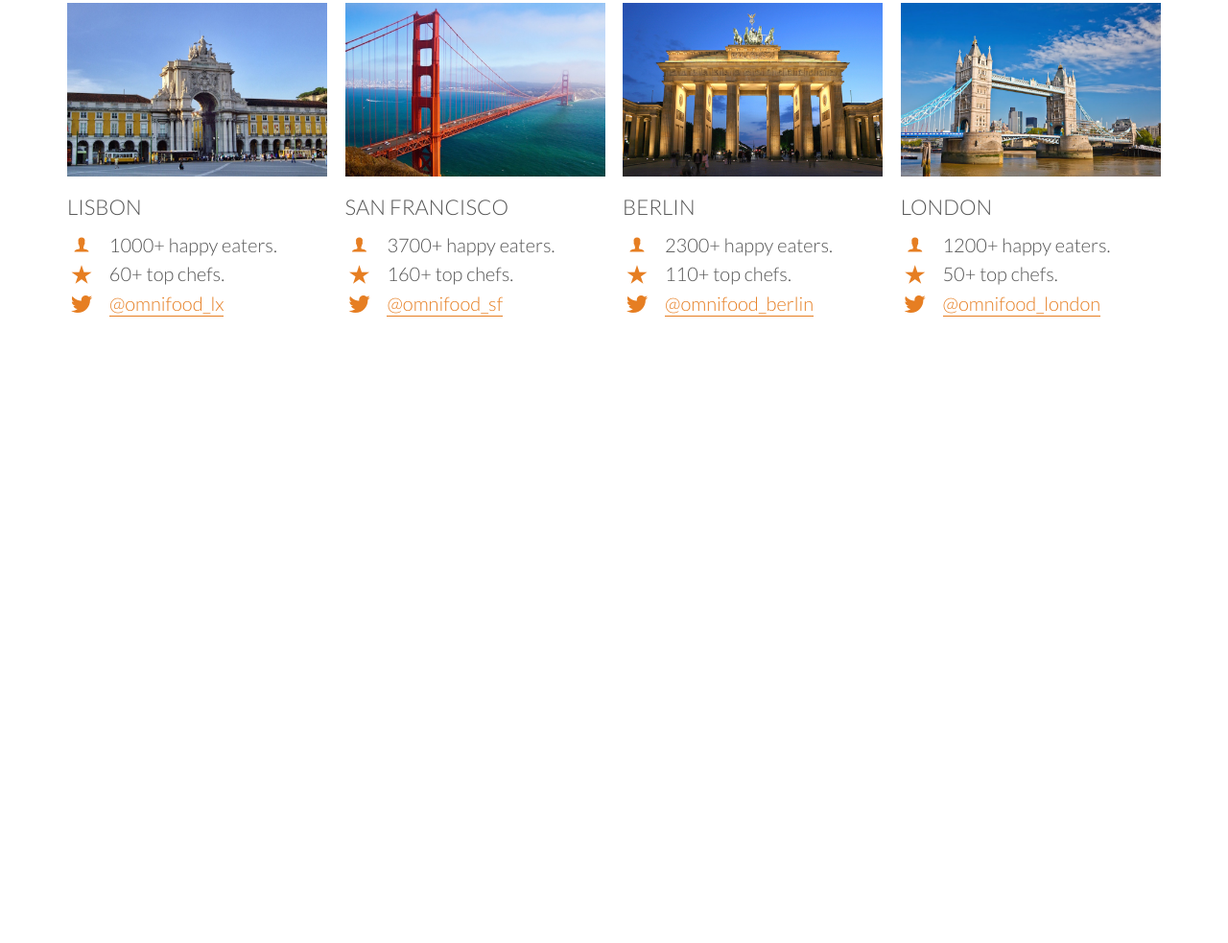
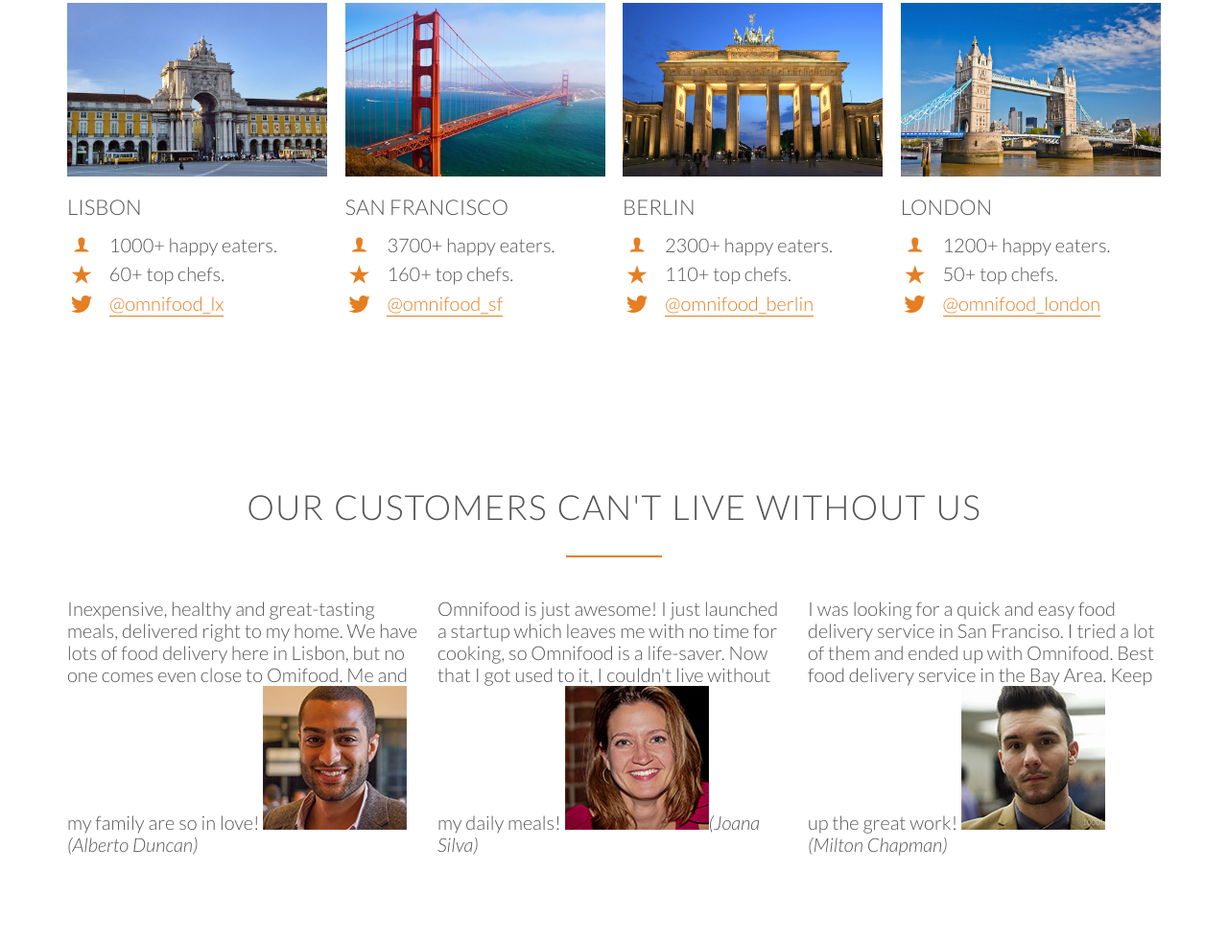
Before and after one commit to alamwebtech/omnifood-project, a plain HTML site: page index.html in a window 1280 px wide. Shown: the part 2881-3864 px from the top of the page at 96% size. Before the commit the page ends 3309 px from the top, so only its background shows below. Drawn offline with Linux system fonts and the light colour scheme; files whose address does not match are found by name.

Commit message:
customers view part

```diff
--- a/index.html
+++ b/index.html
@@ -245,7 +245,36 @@
                 </div>
             </div>
 
+        </section>
 
+
+        <section class="section-testimonial">
+            <div class="row">
+                <h2> Our customers can't live without us</h2>
+            </div>
+            <div class="row">
+                <div class="col span-1-of-3">
+                    <blockquote>
+                       Inexpensive, healthy and great-tasting meals, delivered right to my home. We have lots of food delivery here in Lisbon, but no one comes even close to Omifood. Me and my family are so in love!
+                    <cite><img src="resources/img/customer-1.jpg">(Alberto Duncan)</cite>
+
+                    </blockquote>
+                </div>
+                <div class="col span-1-of-3">
+                    <blockquote>
+                        Omnifood is just awesome! I just launched a startup which leaves me with no time for cooking, so Omnifood is a life-saver. Now that I got used to it, I couldn't live without my daily meals!
+                    <cite><img src="resources/img/customer-2.jpg">(Joana Silva)</cite>
+
+                    </blockquote>
+                </div>
+                <div class="col span-1-of-3">
+                    <blockquote>
+                       I was looking for a quick and easy food delivery service in San Franciso. I tried a lot of them and ended up with Omnifood. Best food delivery service in the Bay Area. Keep up the great work!
+                    <cite><img src="resources/img/customer-3.jpg">(Milton Chapman)</cite>
+
+                    </blockquote>
+                </div>
+            </div>
         </section>
     </body>
 
--- a/resources/css/style.css
+++ b/resources/css/style.css
@@ -150,6 +150,13 @@
     text-decoration: none;
     padding-bottom: 1px;
     border-bottom: 1px solid #e67e22;
+}
+
+a:hover,
+a:visited {
+    color: #555;
+    border-bottom: 1px solid transparent;
+    transition: border-bottom 0.2s color 0.2s;
 }
 
 
@@ -340,6 +347,11 @@
     margin-right: 25px;
 }
 
+.btn-app:link,
+.btn-app:visited {
+    border: none;
+}
+
 .btn-app img{
     height: 50px;
     width: auto;
```
